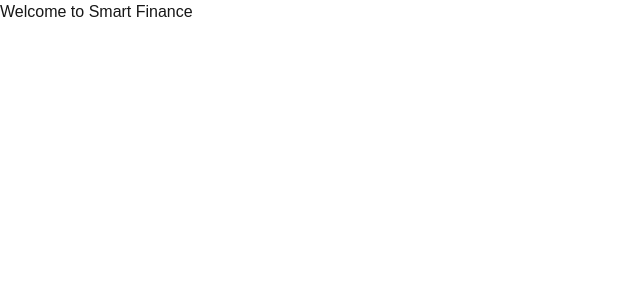
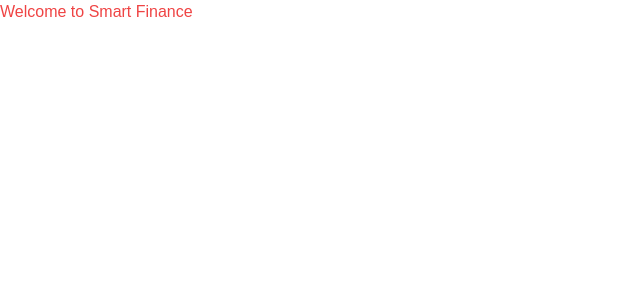
Before and after one commit to polarlu/Smart-Finance, a Next.js app: page / in a window 1280 px wide. Shown: the top 300 px of the page, without its empty margins (0-640 px from the left). Built offline with nearby package versions, Linux system fonts and the light colour scheme.

Commit message:
feat: atualizações e novo .prettierrc

```diff
--- a/app/page.tsx
+++ b/app/page.tsx
@@ -1,5 +1,5 @@
 const Home = () => {
-  return <h1>Welcome to Smart Finance</h1>;
+  return <h1 className="text-red-500">Welcome to Smart Finance</h1>;
 };
 
 export default Home;
--- a/package.json
+++ b/package.json
@@ -22,6 +22,8 @@
     "eslint": "^8",
     "eslint-config-next": "14.2.16",
     "postcss": "^8",
+    "prettier": "^3.6.2",
+    "prettier-plugin-tailwindcss": "^0.6.13",
     "tailwindcss": "^3.4.1",
     "typescript": "^5"
   }
```
Also changed, not shown: .prettierrc.json (added), 2 other files (tests, documents, lock files or other folders).
